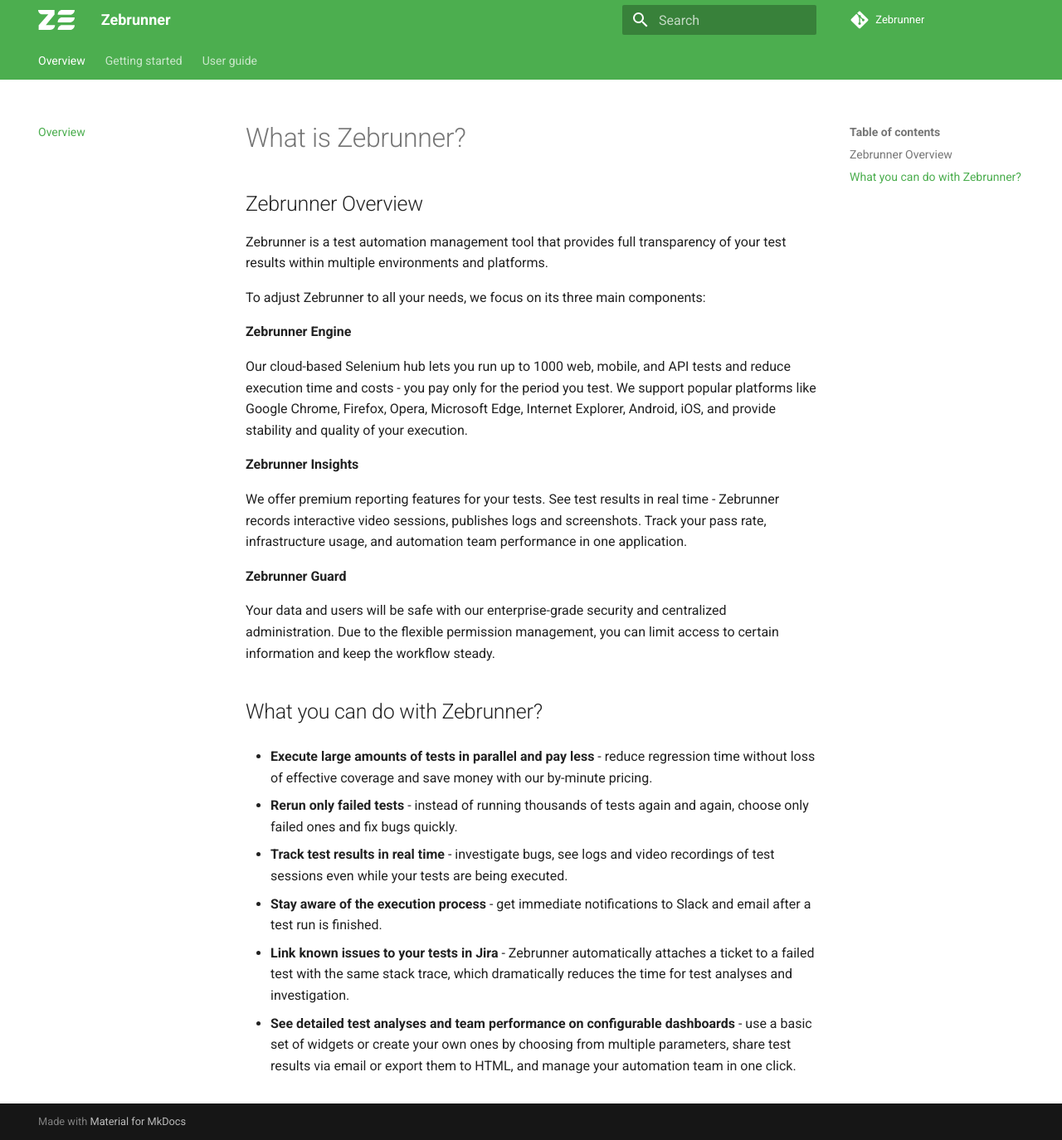
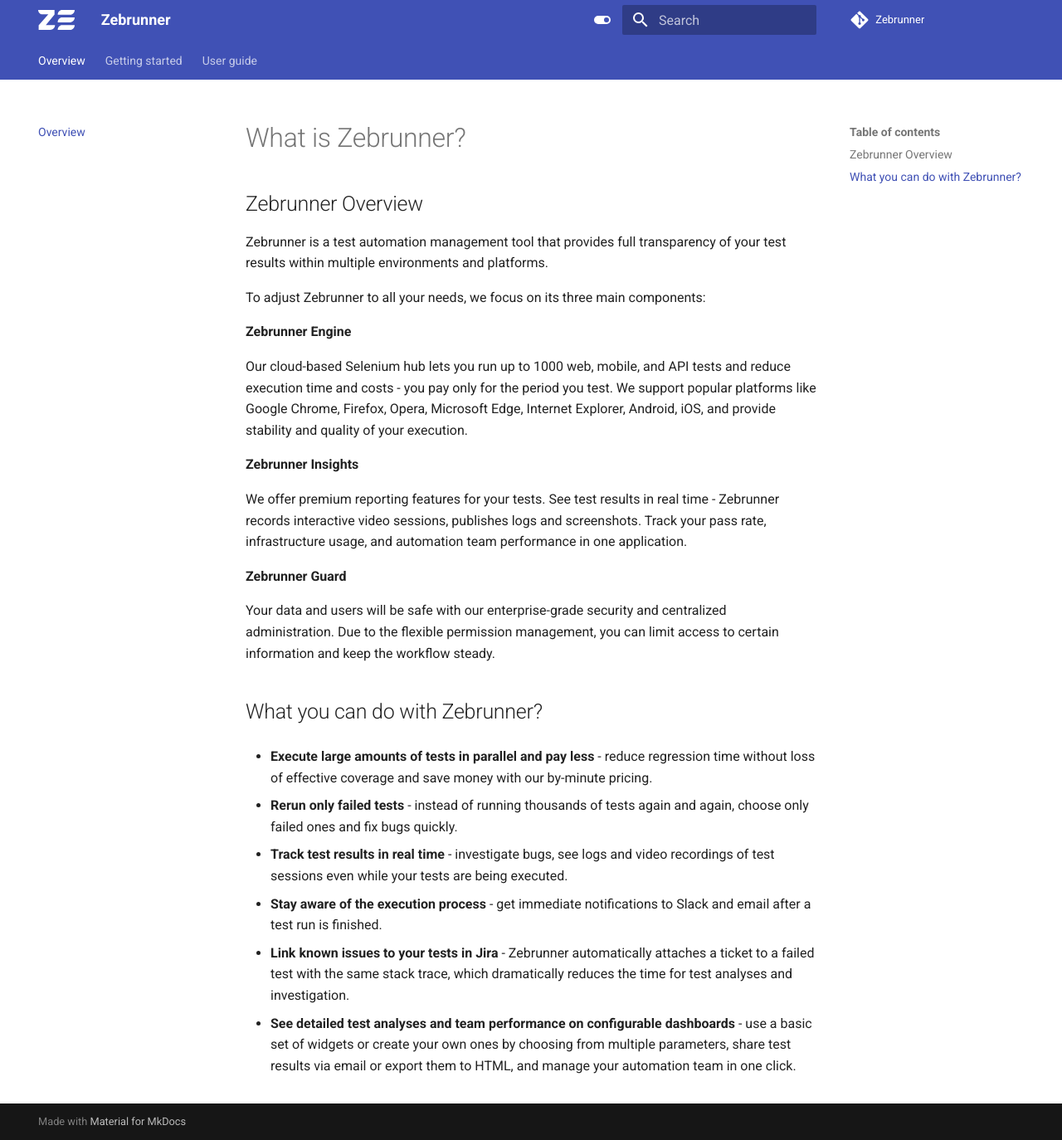
Before and after one commit to zebrunner/documentation-insiders, an MkDocs documentation site: the page built from docs/index.md, in a window 1280 px wide and 1374 px high. Shown: the whole window at 83% size. Built offline with MkDocs 1.6.1 and Material for MkDocs 9.7.7, drawn with Linux system fonts in a browser that asks for light colours; comment, search, counter and statistics services are not loaded.

Commit message:
Update mkdocs.yml

```diff
--- a/mkdocs.yml
+++ b/mkdocs.yml
@@ -24,5 +24,15 @@ theme:
   feature:
     tabs: true
   palette:
-    primary: 'green'
-    accent: 'green'
+    - scheme: default
+      primary: indigo
+      accent: indigo
+      toggle:
+        icon: material/toggle-switch
+        name: Switch to light mode
+    - scheme: slate
+      primary: blue
+      accent: blue
+      toggle:
+        icon: material/toggle-switch-off-outline
+        name: Switch to dark mode
```
